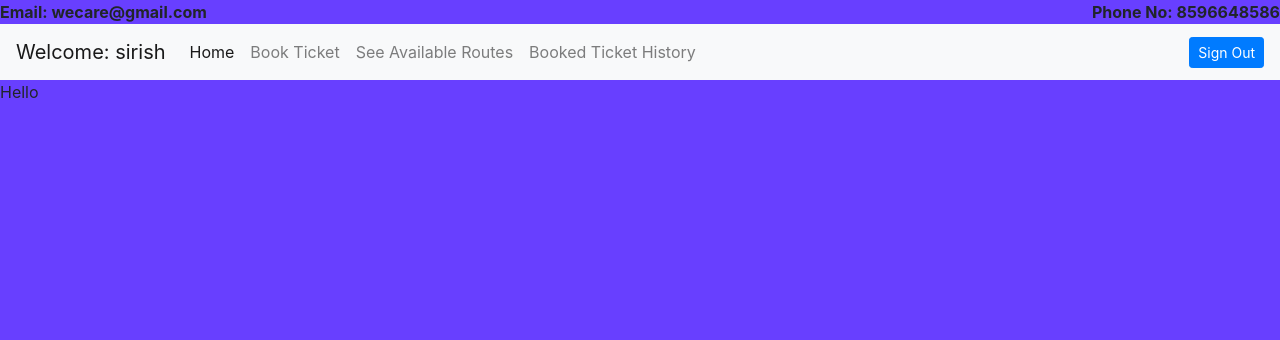
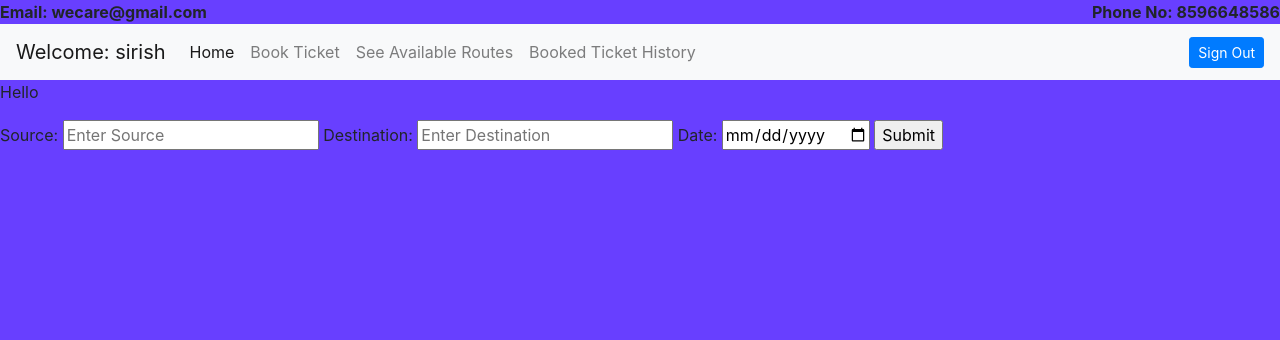
Before and after one commit to Sirish-PsiPhi/busticketproject, a Django app: page /bookticket/ in a window 1280 px wide. Shown: the top 340 px of the page. Run offline with Django 3.2, Linux system fonts and the light colour scheme; a user stored in the database is signed in.

Commit message:
finding bus

```diff
--- a/assets/styles.css
+++ b/assets/styles.css
@@ -30,3 +30,7 @@ body{
 .lsubmit{
     margin: 25px;
 }
+
+.listofbus p{
+    display: inline;
+}
--- a/siteview/models.py
+++ b/siteview/models.py
@@ -8,7 +8,7 @@ class Bus(models.Model):
     seats = models.IntegerField()
 
     def __str__(self):
-        return self.busType
+        return self.bID
 
 
 class Route(models.Model):
@@ -18,7 +18,7 @@ class Route(models.Model):
     destination = models.CharField(max_length=50)
 
     def __str__(self):
-        return "From: " + self.source + " \nTo: " + self.destination
+        return self.rID
 
 class AvailableBusRoute(models.Model):
 
--- a/siteview/templates/siteview/bookTicket.html
+++ b/siteview/templates/siteview/bookTicket.html
@@ -5,5 +5,24 @@
 <div>
     <p>Hello</p>
 </div>
+<!-- <form> -->
+<form action="{% url 'booktic' %}" method="post">
+    {% csrf_token %}
+    <label for="source">Source: </label>
+    <input type="text" class="source" placeholder="Enter Source" name="source">
+    <label for="destination">Destination: </label>
+    <input type="text" class="destination" placeholder="Enter Destination" name="dest">
+    <label for="date">Date: </label>
+    <input type="date" class="date" name="date">
+    <input type="submit">
+</form>
+<div><p></p></div>
+
+{% for b in bus %}
+    <div>
+        {{b.bID.busType}}
+        {{b.rID.source}}
+    </div>
+{% endfor %}
 
 {% endblock %}
--- a/siteview/templates/siteview/homePage.html
+++ b/siteview/templates/siteview/homePage.html
@@ -27,5 +27,10 @@
       <span class="sr-only">Next</span>
     </a>
   </div>
+  <div></div>
 
+  {% for a in bus %}
+    <div>{{ a.rID }}</div>
+    <div>{{ a.source }}</div>
+  {% endfor %}
 {% endblock %}
--- a/siteview/templates/siteview/login.html
+++ b/siteview/templates/siteview/login.html
@@ -7,10 +7,16 @@
 
 <form action="{% url 'login' %}" method="post">
     {% csrf_token %}
+    {% if request.GET.next %}
+        <input type="hidden" name="next" value="{{ request.GET.next }}">
+    {% endif %}
     <label for="user">Username: </label>
     <input type="text" class='user' placeholder="Enter Username" name='uname'>
     <label for="password">Password: </label>
     <input type="text" class='password' placeholder="Enter Password" name='password'>
     <input type="submit">
 </form>
+<div>
+    <p>New User? <a href="//127.0.0.1:8000/signup">Signup</a></p>
+</div>
 {% endblock %}
--- a/siteview/templates/siteview/signUp.html
+++ b/siteview/templates/siteview/signUp.html
@@ -24,7 +24,5 @@
     </div>
 </form>
 
-<div>
-    <p>Already a User? <a href="//127.0.0.1:8000/login">Login</a></p>
-</div>
+
 {% endblock %}
--- a/siteview/urls.py
+++ b/siteview/urls.py
@@ -6,7 +6,8 @@ from django.contrib.staticfiles.urls import staticfiles_urlpatterns
 urlpatterns = [
     path('', views.homePage),
     path('home/', views.homePage),
-    path('bookticket/', views.bookTicket),
+    path('bookticket/', views.bookTicket, name='booktic'),
+    #path('findbus/',views.findbus),
     path('seeroutes/', views.seeRoutes),
     path('signup/', views.signUp, name='signUp'),
     path('login/', views.signin, name='login'),
--- a/siteview/views.py
+++ b/siteview/views.py
@@ -1,14 +1,23 @@
-from django.shortcuts import render
+from django.shortcuts import render, redirect
 from django.contrib.auth import authenticate, login, logout
 from django.contrib.auth.models import User
 from django.contrib.auth.decorators import login_required
-from .models import AvailableBusRoute
+from .models import AvailableBusRoute, Route, Bus
 # Create your views here.
 def homePage(request):
     return render(request, 'siteview/homePage.html')
 
-@login_required(login_url='signUp')
+@login_required(login_url='login')
 def bookTicket(request):
+    if request.method == 'POST':
+        source_s = request.POST.get('source')
+        destination_s = request.POST.get('dest')
+        date_s = request.POST.get('date')
+        routes = Route.objects.filter(source=source_s,destination=destination_s)
+        avail = AvailableBusRoute.objects.none()
+        for route in routes:
+            avail |= AvailableBusRoute.objects.filter(rID=route.rID, jDate=date_s)
+        return render(request, 'siteview/list.html', {'bus':avail})
     return render(request, 'siteview/bookTicket.html')
 
 def seeRoutes(request):
@@ -39,9 +48,10 @@ def signin(request):
         user = authenticate(request, username=name_s, password=password_s)
         if user:
             login(request, user)
-            # username = request.session['username'
-            return render(request, 'siteview/homePage.html')
-            # return HttpResponseRedirect('success')
+            if 'next' in request.POST:
+                return redirect(request.POST.get('next'))
+            else:
+                return redirect('//127.0.0.1:8000/home')
         else:
             context["error"] = "Provide valid credentials"
             return render(request, 'siteview/login.html')
@@ -49,4 +59,4 @@ def signin(request):
 
 def signOut(request):
     logout(request)
-    return render(request, 'siteview/homePage.html')
+    return redirect('siteview/homePage.html')
--- a/templates/baseLayout.html
+++ b/templates/baseLayout.html
@@ -44,6 +44,7 @@
         {% else %}
         <button type="button" class="btn btn-primary btn-sm" id="signup" onclick="location.href = '//127.0.0.1:8000/signup';">Sign Up</button>
         <button type="button" class="btn btn-secondary btn-sm" id="login" onclick="location.href = '//127.0.0.1:8000/login';">Login</button>
+        <a href="//127.0.0.1:8000/admin">Admin?</a>
         {% endif %}
       </nav>
 
```
Also changed, not shown: siteview/templates/siteview/list.html (added, +15 -0 lines), db.sqlite3.
